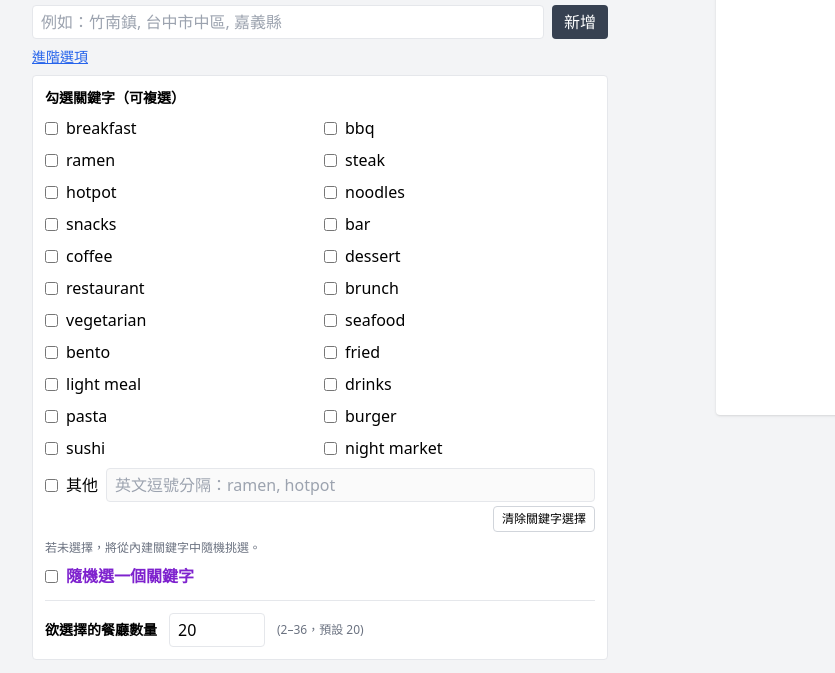
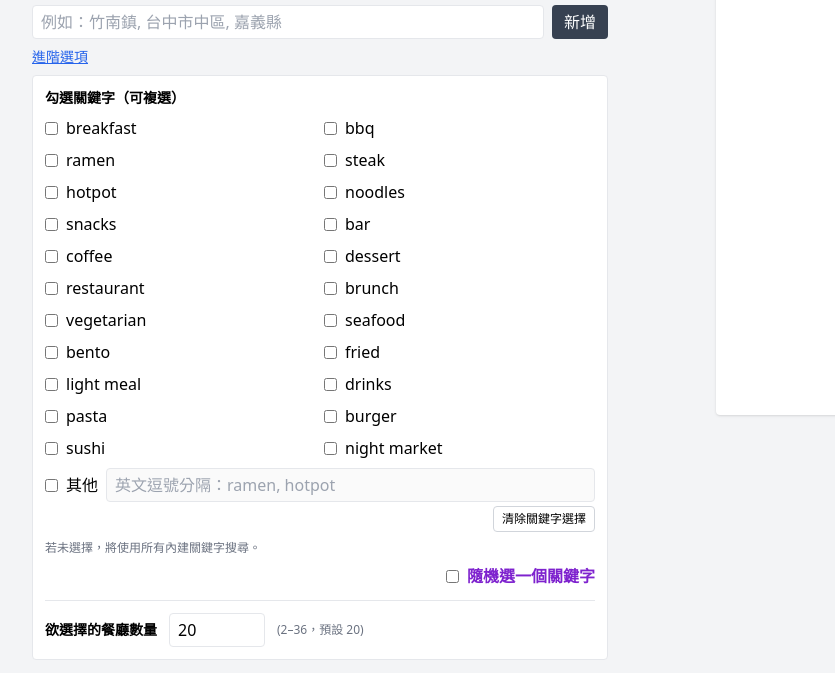
Before and after one commit to weifu-yee/weifu-yee.github.io, a plain HTML site: page roulette/index.html in a window 1280 px wide. Both pictures are taken after a click on the button "進階選項". Shown: the part 109-782 px from the top of the page, without its empty margins (180-1015 px from the left). Drawn offline with nearby package versions, Linux system fonts and the light colour scheme; some packages are replaced by stand-ins of ours.

Commit message:
mod: Layout beautification

```diff
--- a/roulette/index.html
+++ b/roulette/index.html
@@ -75,8 +75,8 @@
         <div class="flex justify-end mt-1">
           <button id="clearKeywordsBtn" type="button" class="text-xs px-2 py-1 rounded border border-gray-300 hover:bg-gray-100">清除關鍵字選擇</button>
         </div>
-        <p class="text-xs text-gray-500 mt-2">若未選擇，將從內建關鍵字中隨機挑選。</p>
-        <label class="flex items-center gap-2 mt-2">
+        <p class="text-xs text-gray-500 mt-2">若未選擇，將使用所有內建關鍵字搜尋。</p>
+        <label class="flex items-center gap-2 mt-2 w-full justify-end">
           <input id="diceKeywords" type="checkbox" class="accent-blue-600" />
           <span>隨機選一個關鍵字</span>
         </label>
```
